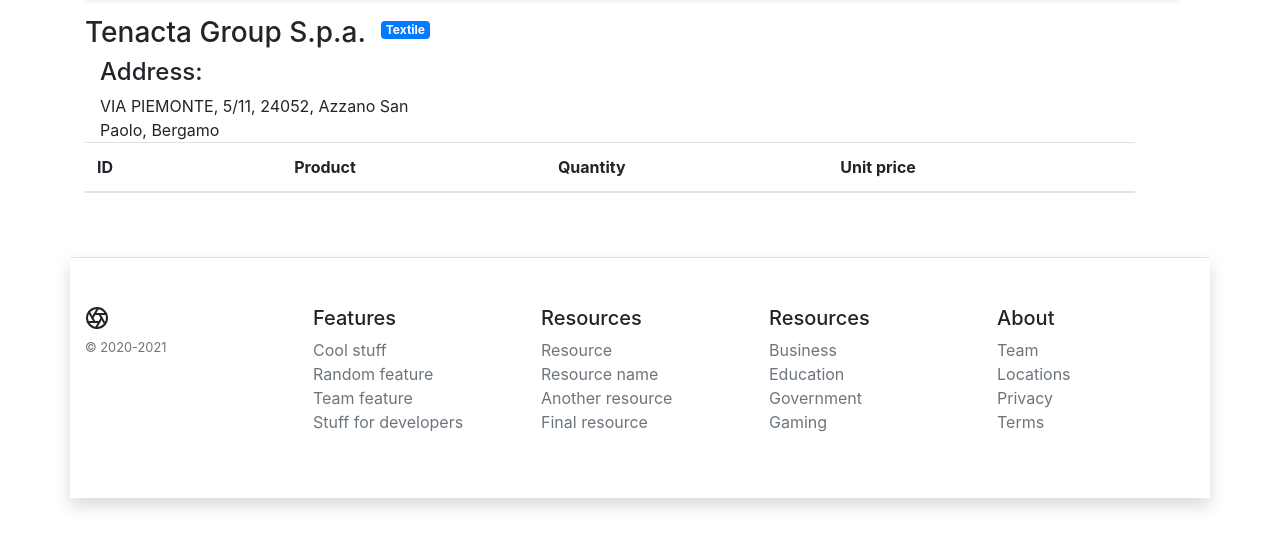
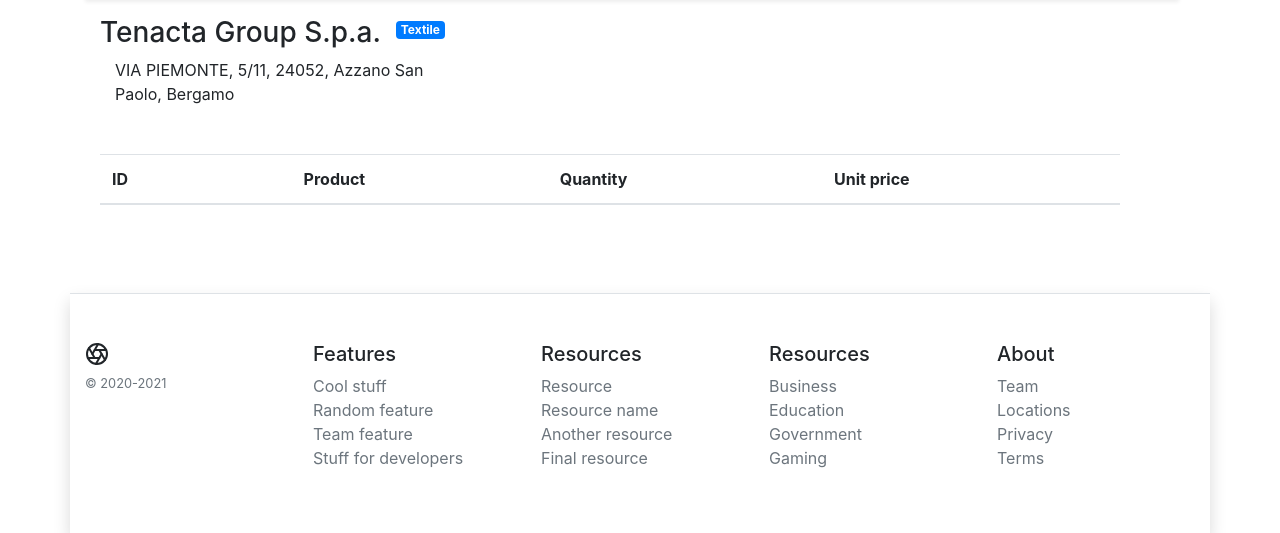
Before and after one commit to SasCezar/E-Grid, a Django app: page /administration/92/ in a window 1280 px wide. Shown: the part 73-606 px from the top of the page. Run offline with Django 3.2, Linux system fonts and the light colour scheme; data comes from the database, SQL or seed files in the repository; lists and menus that the app fills with data are empty; some libraries are stand-ins or nearby versions.

Commit message:
added link of login and fixed administration

```diff
--- a/templates/administration.html
+++ b/templates/administration.html
@@ -1,11 +1,11 @@
 {% extends "body.html" %}
 {% load static %}
 {% block page_content %}
+    <div class="container">
+        <div class="row container ">
 
-    <h2 class="text-center"> {{ product.name }}</h2>
-    <div class="row container">
-
-            <p class="text-center"><h3>{{ organization.name }}</h3></p>
+            <p class="text-center">
+            <h3>{{ organization.name }}</h3></p>
 
             <div class="col-md-4">
                 <div class="badge badge-primary">
@@ -13,12 +13,12 @@
                 </div>
             </div>
             <div class="row container">
-                <div class="col-md-4">
-                    <h4>Address:<br></h4>
+                <div class="col-md-4 mb-5">
+
                     {{ organization.address.address }}
                 </div>
             </div>
-            <div class="row container">
+            <div class="row container mb-4  ">
                 <table class="table table-hover">
                     <thead>
                     <tr>
@@ -30,15 +30,16 @@
                     </tr>
                     </thead>
                     <tbody>
-                        {%for order in orders %}
+                    {% for order in orders %}
                         <tr>
-                            <th scope="row">{{order.id}}</th>
-                            <td><a class="badge badge-pill badge-info" href="../../order/{{order.id}}">see details</a></td>
-                            <td> {{order.product_id.name}} </td>
-                            <td> {{order.quantity}}</td>
-                            <td> {{order.unit_price}}</td>
+                            <th scope="row">{{ order.id }}</th>
+                            <td><a class="badge badge-pill badge-info" href="../../order/{{ order.id }}">see details</a>
+                            </td>
+                            <td> {{ order.product_id.name }} </td>
+                            <td> {{ order.quantity }}</td>
+                            <td> {{ order.unit_price }}</td>
                         </tr>
-                        {%endfor%}
+                    {% endfor %}
                     </tbody>
                 </table>
             </div>
```
Also changed, not shown: templates/login.html (+7 -2 lines).
